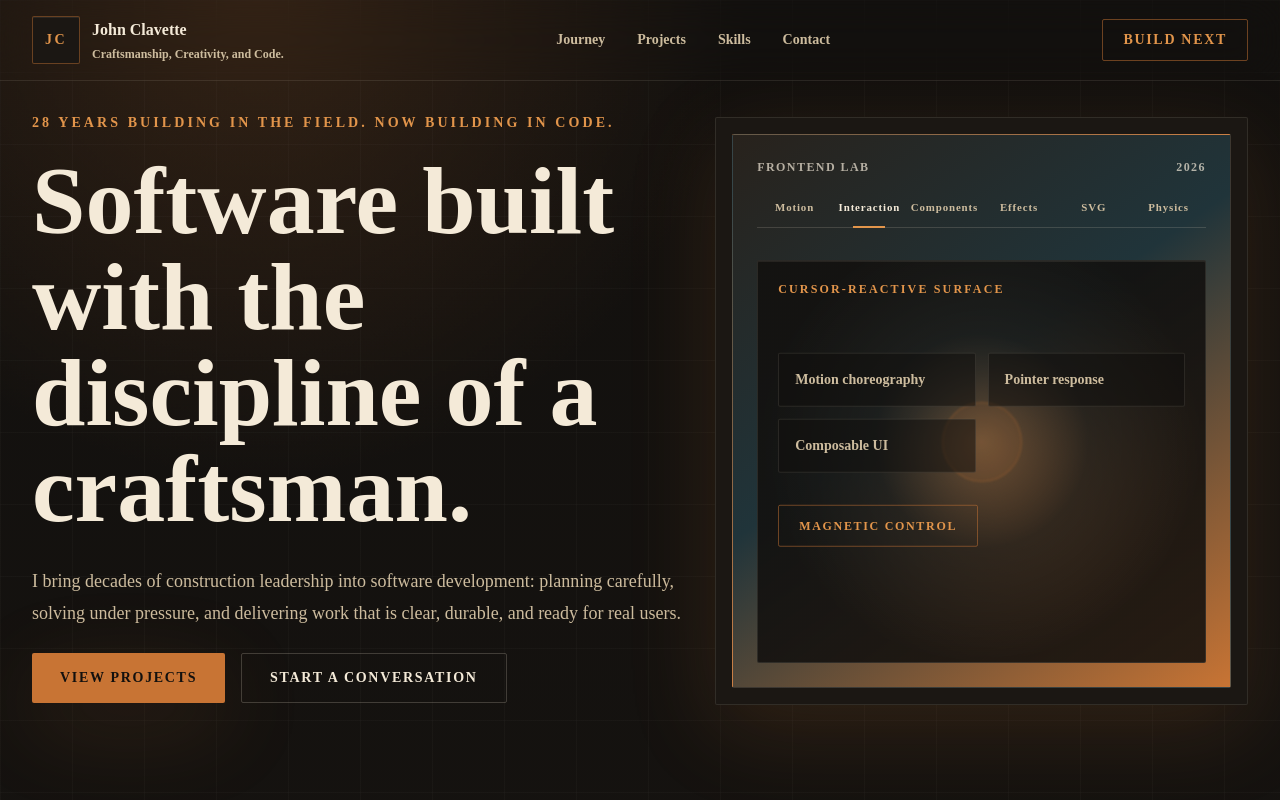
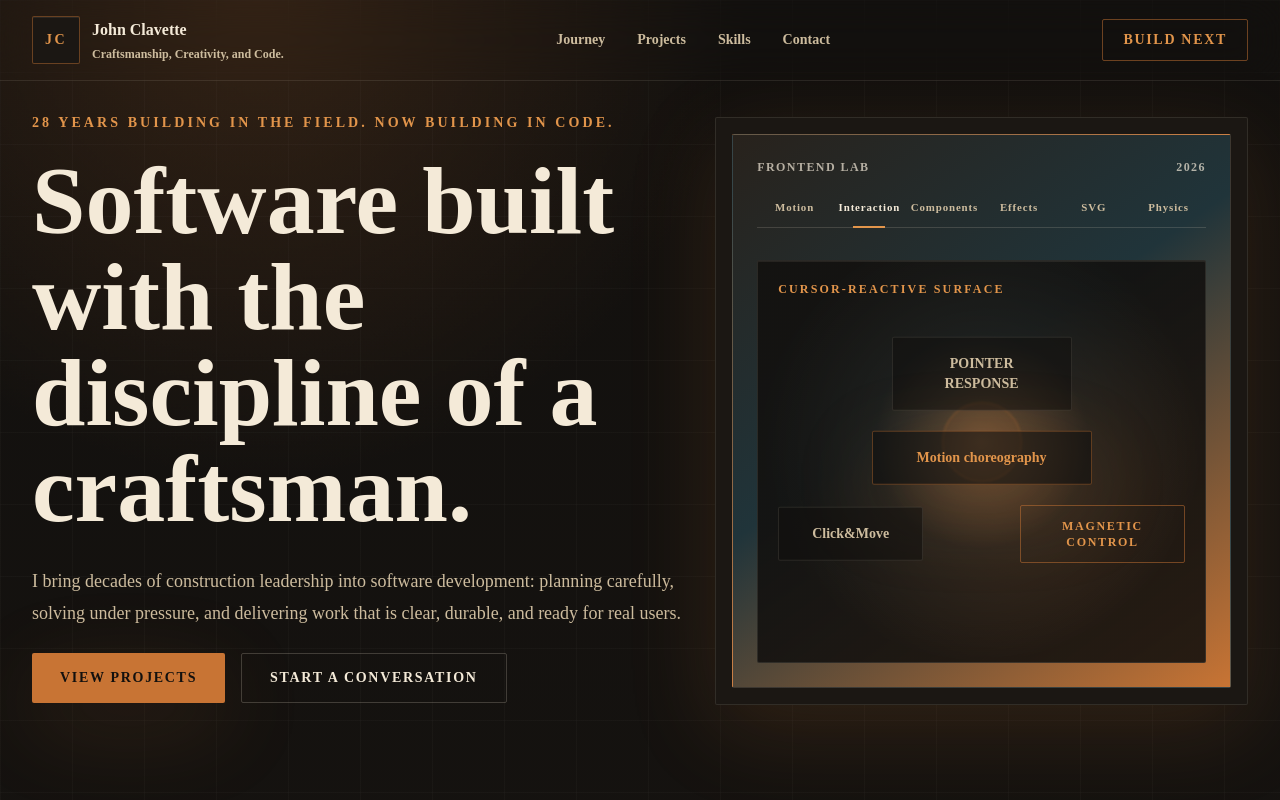
Before and after one commit to Boxyroom/john-portfolio, a Next.js app: page / in a window 1280 px wide. Both pictures are taken after a click on the button "Interaction". Shown: the top 800 px of the page. Built offline with nearby package versions, Linux system fonts and the light colour scheme.

Commit message:
Complete interactive frontend lab experience

```diff
--- a/components/Hero.tsx
+++ b/components/Hero.tsx
@@ -1,6 +1,6 @@
 "use client";
 
-import { useEffect, useState } from "react";
+import { useEffect, useRef, useState } from "react";
 const motionCards = [
   {
     label: "React",
@@ -34,7 +34,23 @@ const tabs = [
 ] as const;
 type HeroTab = (typeof tabs)[number];
 
-const labPanels = ["Motion choreography", "Pointer response", "Composable UI"];
+const labPanels = [
+  {
+    id: "pointer-response",
+    label: "Pointer response",
+    variant: "pointer-response",
+  },
+  {
+    id: "motion",
+    label: "Motion choreography",
+    variant: "default",
+  },
+  {
+    id: "click-move",
+    label: "Click and move",
+    variant: "click-move",
+  },
+] as const;
 
 const accordionItems = [
   {
@@ -55,7 +71,142 @@ const comingSoon = {
   Physics: "Natural-feeling UI motion driven by simple physics principles.",
 } satisfies Partial<Record<HeroTab, string>>;
 
+function PointerResponseCard() {
+  const [localPointer, setLocalPointer] = useState({
+    x: 0,
+    y: 0,
+    active: false,
+    width: 0,
+  });
+  const lines = ["POINTER", "RESPONSE"];
+  const characterWidth = 8;
+  const lineHeight = 18;
+
+  function getLetterTransform(line: string, lineIndex: number, index: number) {
+    const lineWidth = line.length * characterWidth;
+    const origin = {
+      x:
+        localPointer.width / 2 -
+        lineWidth / 2 +
+        index * characterWidth +
+        characterWidth / 2,
+      y: lineIndex * lineHeight + lineHeight / 2,
+    };
+    const dx = origin.x - localPointer.x;
+    const dy = origin.y - localPointer.y;
+    const distance = Math.sqrt(dx * dx + dy * dy) || 1;
+    const force = localPointer.active
+      ? Math.max(0, 1 - distance / 80) * 24
+      : 0;
+
+    return `translate(${(dx / distance) * force}px, ${
+      (dy / distance) * force
+    }px)`;
+  }
+
+  return (
+    <span
+      className="block text-center"
+      data-pointer-active={localPointer.active}
+      data-pointer-x={localPointer.x}
+      data-pointer-y={localPointer.y}
+      onMouseLeave={() =>
+        setLocalPointer((current) => ({ ...current, active: false }))
+      }
+      onMouseMove={(event) => {
+        const rect = event.currentTarget.getBoundingClientRect();
+        setLocalPointer({
+          x: event.clientX - rect.left,
+          y: event.clientY - rect.top,
+          active: true,
+          width: rect.width,
+        });
+      }}
+    >
+      {lines.map((line, lineIndex) => (
+        <span className="block" key={line}>
+          {line.split("").map((character, characterIndex) => {
+            return (
+              <span
+                className="inline-block transition-transform duration-300 ease-out"
+                key={`${line}-${character}-${characterIndex}`}
+                style={{
+                  transform: getLetterTransform(
+                    line,
+                    lineIndex,
+                    characterIndex,
+                  ),
+                }}
+              >
+                {character}
+              </span>
+            );
+          })}
+        </span>
+      ))}
+    </span>
+  );
+}
+
+function ClickAndMoveCard({
+  baseTransform,
+  className,
+  resetKey,
+}: {
+  baseTransform: string;
+  className?: string;
+  resetKey: number;
+}) {
+  const [offset, setOffset] = useState({ x: 0, y: 0 });
+  const [dragStart, setDragStart] = useState({
+    pointerX: 0,
+    pointerY: 0,
+    offsetX: 0,
+    offsetY: 0,
+  });
+  const [isDragging, setIsDragging] = useState(false);
+
+  useEffect(() => {
+    setOffset({ x: 0, y: 0 });
+  }, [resetKey]);
+
+  return (
+    <div
+      className={`cursor-grab rounded-sm border border-bone/10 bg-charcoal/55 p-4 text-center text-sm font-bold text-bone-muted hover:border-copper/50 hover:text-bone active:cursor-grabbing ${className ?? ""} ${
+        isDragging ? "" : "transition duration-300"
+      }`}
+      onPointerDown={(event) => {
+        event.currentTarget.setPointerCapture(event.pointerId);
+        setIsDragging(true);
+        setDragStart({
+          pointerX: event.clientX,
+          pointerY: event.clientY,
+          offsetX: offset.x,
+          offsetY: offset.y,
+        });
+      }}
+      onPointerMove={(event) => {
+        if (!isDragging) {
+          return;
+        }
+
+        setOffset({
+          x: dragStart.offsetX + event.clientX - dragStart.pointerX,
+          y: dragStart.offsetY + event.clientY - dragStart.pointerY,
+        });
+      }}
+      onPointerUp={() => setIsDragging(false)}
+      style={{
+        transform: `${baseTransform} translate(${offset.x}px, ${offset.y}px)`,
+      }}
+    >
+      Click&Move
+    </div>
+  );
+}
+
 export function Hero() {
+  const magneticButtonRef = useRef<HTMLButtonElement>(null);
   const [activeTab, setActiveTab] = useState<HeroTab>("Motion");
   const [panelVisible, setPanelVisible] = useState(true);
   const [motionPhase, setMotionPhase] = useState<
@@ -66,6 +217,15 @@ export function Hero() {
   const [componentTab, setComponentTab] =
     useState<(typeof componentTabs)[number]>("Preview");
   const [enabled, setEnabled] = useState(true);
+  const [magneticOffset, setMagneticOffset] = useState({
+    x: 0,
+    y: 0,
+  });
+  const [magneticProximity, setMagneticProximity] = useState(0);
+  const [orbitAnchorId, setOrbitAnchorId] = useState<string | null>(null);
+  const [orbitAngle, setOrbitAngle] = useState(0);
+  const [choreographyResetKey, setChoreographyResetKey] = useState(0);
+  const orbitStartedAtRef = useRef(0);
 
   useEffect(() => {
     if (activeTab !== "Motion") {
@@ -84,6 +244,27 @@ export function Hero() {
     return () => window.clearInterval(interval);
   }, [activeTab]);
 
+  useEffect(() => {
+    if (orbitAnchorId !== "motion") {
+      return;
+    }
+
+    let frameId = 0;
+
+    function tick(time: number) {
+      if (orbitStartedAtRef.current === 0) {
+        orbitStartedAtRef.current = time;
+      }
+
+      setOrbitAngle(((time - orbitStartedAtRef.current) / 1600) * Math.PI * 2);
+      frameId = window.requestAnimationFrame(tick);
+    }
+
+    frameId = window.requestAnimationFrame(tick);
+
+    return () => window.cancelAnimationFrame(frameId);
+  }, [orbitAnchorId]);
+
   function selectTab(tab: HeroTab) {
     if (tab === activeTab) {
       return;
@@ -94,6 +275,34 @@ export function Hero() {
       setActiveTab(tab);
       setPanelVisible(true);
     }, 140);
+  }
+
+  function getOrbitTransform(panelId: string) {
+    if (orbitAnchorId !== "motion") {
+      return "translate(0px, 0px)";
+    }
+
+    if (
+      panelId !== "pointer-response" &&
+      panelId !== "click-move" &&
+      panelId !== "magnetic-control"
+    ) {
+      return "translate(0px, 0px)";
+    }
+
+    const amplitude = panelId === "magnetic-control" ? 1 : 1.32;
+
+    return `translate(${Math.sin(orbitAngle) * 104 * amplitude}px, ${
+      Math.sin(orbitAngle * 2) * 52 * amplitude
+    }px) rotate(${Math.sin(orbitAngle) * 7 * amplitude}deg) scale(${
+      1 + Math.sin(orbitAngle * 2) * 0.1 * amplitude
+    })`;
+  }
+
+  function endChoreography() {
+    setOrbitAnchorId(null);
+    setMagneticOffset({ x: 0, y: 0 });
+    setChoreographyResetKey((key) => key + 1);
   }
 
   return (
@@ -309,6 +518,40 @@ export function Hero() {
                         x: ((event.clientX - rect.left) / rect.width) * 100,
                         y: ((event.clientY - rect.top) / rect.height) * 100,
                       });
+
+                      const magneticButton = magneticButtonRef.current;
+
+                      if (magneticButton) {
+                        const buttonRect =
+                          magneticButton.getBoundingClientRect();
+                        const nearestX = Math.max(
+                          buttonRect.left,
+                          Math.min(event.clientX, buttonRect.right),
+                        );
+                        const nearestY = Math.max(
+                          buttonRect.top,
+                          Math.min(event.clientY, buttonRect.bottom),
+                        );
+                        const dx = event.clientX - nearestX;
+                        const dy = event.clientY - nearestY;
+                        const distance = Math.sqrt(dx * dx + dy * dy) || 1;
+                        const attractionRadius = 90;
+                        const proximity = Math.max(
+                          0,
+                          1 - distance / attractionRadius,
+                        );
+
+                        setMagneticProximity(proximity);
+
+                        if (distance < attractionRadius) {
+                          const pull = proximity * 3;
+
+                          setMagneticOffset((current) => ({
+                            x: current.x + (dx / distance) * pull,
+                            y: current.y + (dy / distance) * pull,
+                          }));
+                        }
+                      }
                     }}
                     style={{
                       background: `radial-gradient(circle at ${pointer.x}% ${pointer.y}%, rgba(200,116,52,0.34), rgba(27,23,19,0.7) 34%, rgba(18,16,14,0.88) 70%)`,
@@ -325,28 +568,83 @@ export function Hero() {
                         transform: "translate(-50%, -50%)",
                       }}
                     />
-                    <div className="relative mt-14 grid grid-cols-2 gap-3">
-                      {labPanels.map((panel, index) => (
                     <div
-                          className="rounded-sm border border-bone/10 bg-charcoal/55 p-4 text-sm font-bold text-bone-muted transition duration-300 hover:border-copper/50 hover:text-bone"
-                          key={panel}
+                      className="relative mt-10 grid grid-cols-2 items-center gap-x-6 gap-y-5"
+                      data-orbit-anchor={orbitAnchorId ?? undefined}
+                    >
+                      {labPanels.map((panel, index) => {
+                        const baseTransform = `translate(${(pointer.x - 50) / (18 + index * 5)}px, ${(pointer.y - 50) / (24 + index * 5)}px) ${getOrbitTransform(panel.id)}`;
+                        const layoutClass =
+                          panel.id === "pointer-response"
+                            ? "col-span-2 w-[180px] justify-self-center"
+                            : panel.id === "motion"
+                              ? "col-span-2 w-[220px] cursor-pointer justify-self-center rounded-full border-copper/40 bg-charcoal-2/80 px-6 py-4 text-center text-copper-bright shadow-glow"
+                              : "col-start-1 w-[145px] justify-self-start";
+
+                        if (panel.variant === "click-move") {
+                          return (
+                            <ClickAndMoveCard
+                              baseTransform={baseTransform}
+                              className={layoutClass}
+                              key={panel.id}
+                              resetKey={choreographyResetKey}
+                            />
+                          );
+                        }
+
+                        return (
+                          <div
+                            className={`rounded-sm border border-bone/10 bg-charcoal/55 p-4 text-sm font-bold text-bone-muted transition duration-300 hover:border-copper/50 hover:text-bone ${layoutClass}`}
+                            key={panel.id}
+                            onPointerDown={
+                              panel.id === "motion"
+                                ? (event) => {
+                                    orbitStartedAtRef.current = 0;
+                                    setOrbitAngle(0);
+                                    setOrbitAnchorId("motion");
+                                    event.currentTarget.setPointerCapture(
+                                      event.pointerId,
+                                    );
+                                  }
+                                : undefined
+                            }
+                            onPointerUp={
+                              panel.id === "motion"
+                                ? () => endChoreography()
+                                : undefined
+                            }
+                            onPointerCancel={
+                              panel.id === "motion"
+                                ? () => endChoreography()
+                                : undefined
+                            }
                             style={{
-                            transform: `translate(${(pointer.x - 50) / (18 + index * 5)}px, ${(pointer.y - 50) / (24 + index * 5)}px)`,
+                              transform: baseTransform,
                             }}
                           >
-                          {panel}
+                            {panel.variant === "pointer-response" ? (
+                              <PointerResponseCard />
+                            ) : (
+                              panel.label
+                            )}
                           </div>
-                      ))}
-                    </div>
+                        );
+                      })}
                       <button
-                      className="relative mt-8 rounded-sm border border-copper/50 px-5 py-3 text-xs font-black uppercase tracking-[0.14em] text-copper-bright transition hover:bg-copper hover:text-charcoal"
+                        className="col-start-2 w-[165px] justify-self-end rounded-sm border border-copper/50 px-5 py-3 text-xs font-black uppercase tracking-[0.14em] text-copper-bright transition hover:bg-copper hover:text-charcoal"
+                        ref={magneticButtonRef}
                         style={{
-                        transform: `translate(${(pointer.x - 50) / 18}px, ${(pointer.y - 50) / 22}px)`,
+                          boxShadow:
+                            magneticProximity > 0
+                              ? `0 0 ${8 + magneticProximity * 28}px rgba(226, 149, 75, ${0.12 + magneticProximity * 0.48})`
+                              : undefined,
+                          transform: `${getOrbitTransform("magnetic-control")} translate(${magneticOffset.x}px, ${magneticOffset.y}px)`,
                         }}
                         type="button"
                       >
                         Magnetic control
                       </button>
+                    </div>
                   </div>
                 )}
 
```
Lines whose indentation alone changed are shown as unchanged.
